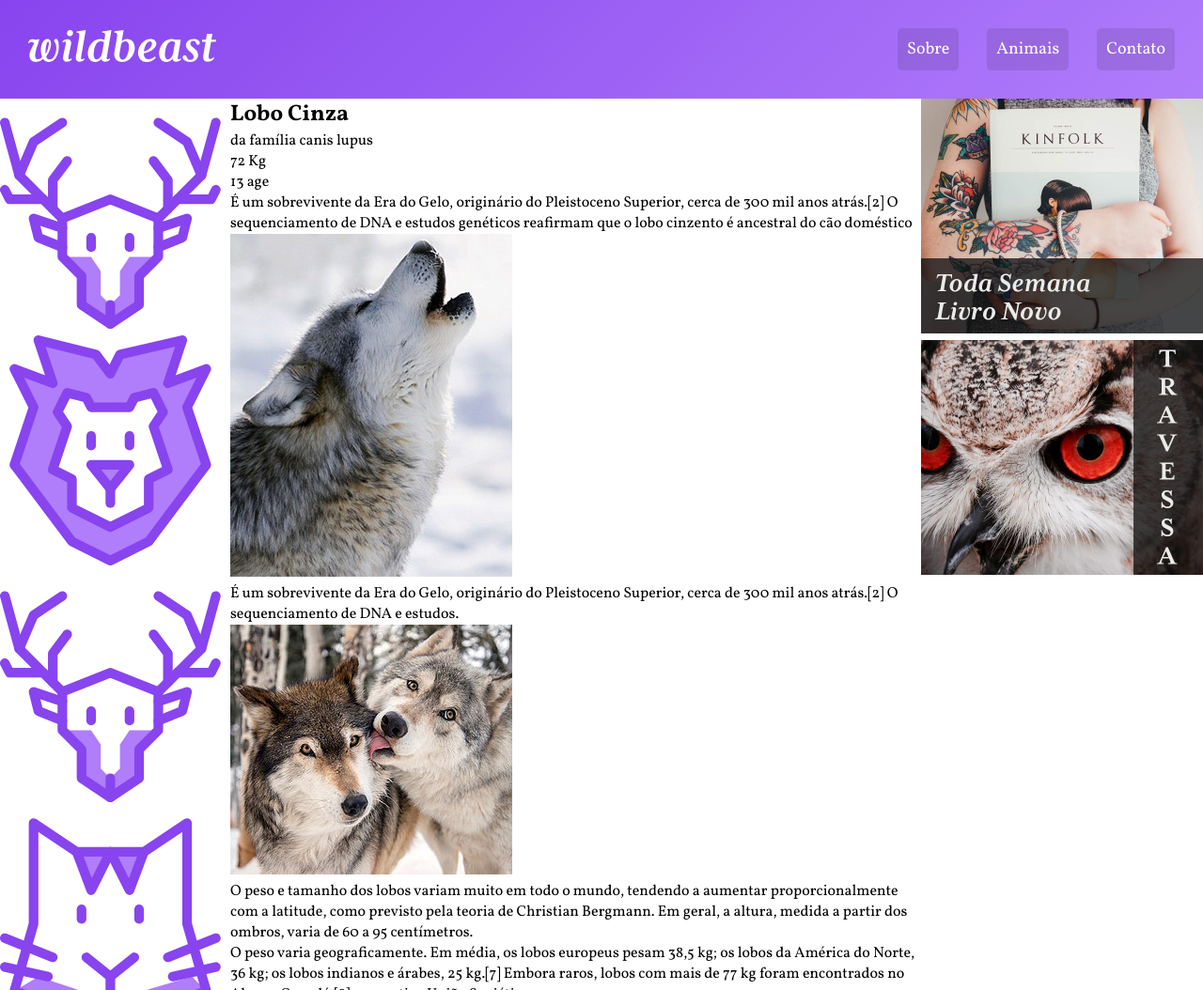
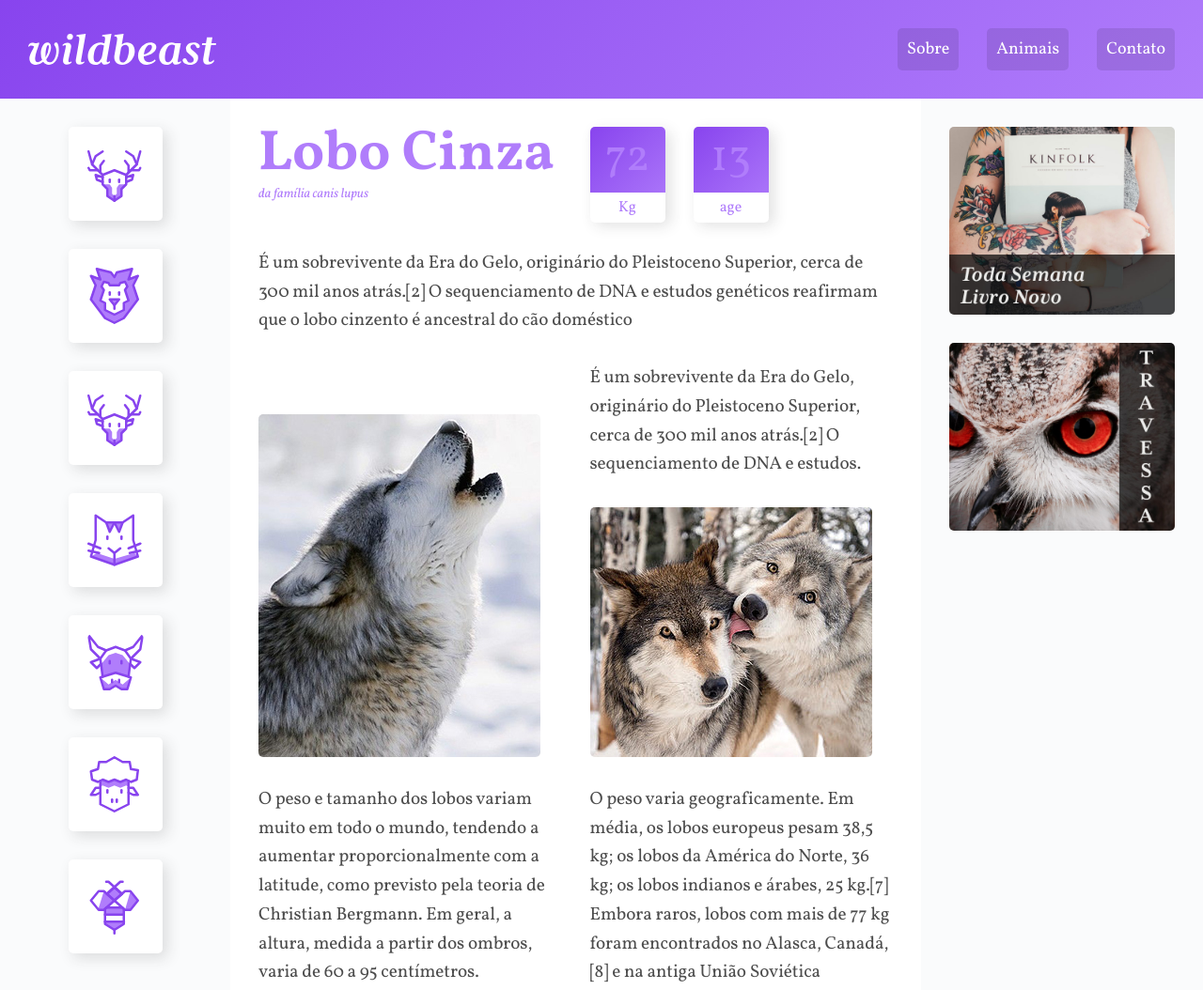
Before and after one commit to RafaelPatricio87/Wildbeast, a plain HTML site: page index.html in a window 1280 px wide. Shown: the top 1054 px of the page at 94% size. Drawn offline with Linux system fonts and the light colour scheme.

Commit message:
caracteristicas estilizadas

```diff
--- a/css/style.css
+++ b/css/style.css
@@ -6,7 +6,9 @@ body{
   font-family: 'Vollkorn', serif;
 }
 img{
+  display: block;
   max-width: 100%;
+  border-radius: 5px;
 }
 .estrutura{
   display: grid;
@@ -48,16 +50,112 @@ img{
   margin-left: 30px;
 }
 
-
 .sidenav {
   grid-area: sidenav;
+  background: #fafbfc;
+  padding: 30px;
 }
+.sidenav li a {
+  display: block;
+  min-width: 60px;
+  max-width: 100px;
+  margin: 0 auto 30px auto;
+  background: white;
+  padding: 20px;
+  border-radius: 5px;
+  box-shadow: 5px 5px 15px 0px rgba(44,44,44,0.15);
+  transition: .1s ease-in-out;
+}
+
+.sidenav li a:hover{
+  background: #b07dfb ;
+}
+
 .content {
   grid-area: content;
+  max-width: 900px;
+  margin: 0 auto;
+  padding: 30px;
+  display: grid;
+  grid-template-columns: 1fr 1fr;
+  gap: 30px;
+}
+.col-wide{
+  grid-column: 1 / -1;
+}
+.imagen-1{
+  grid-row: span 2;
+  align-self: flex-end;
+}
+.imagen-2{
+  align-self: flex-end;
+}
+p{
+  font-size: 1.2em;
+  line-height: 1.6;
+  letter-spacing: -0.005em;
+  color: rgb(0,0,0,.7);
+}
+.informacoes p + p {
+  margin-top: 30px;
+}
+.titulo {
+ color: #b07dfb;
+}
+.titulo h1 {
+  font-size: 3.75em;
+  line-height: 1;
+  font-weight: 700;
+}
+.titulo span {
+  font-size: 0.875em;
+  font-style: italic;
+}
+.caracteristicas{
+  display: flex;
+  align-items: flex-start;
+}
+.caracteristicas > div {
+  width: 80px;
+  text-align: center;
+  background: linear-gradient(135deg, #8844ee, #b07dfb );
+  border-radius: 5px;
+  box-shadow: 5px 5px 15px 0px rgba(44,44,44,0.15);
+  position: relative;
+}
+.caracteristicas > div:first-child {
+  margin-right: 30px;
+}
+.caracteristicas span {
+  display: block;
+  color: #b07dfb;
+}
+.numero {
+ font-size: 3em;
+ line-height: 1;
+ margin: 10px auto;
+}
+.rotulo {
+  background: white;
+  border-radius: 0 0 5px 5px;
+  padding: 5px 0;
+  position: relative;
+  top: 2px;
 }
 .anuncios {
   grid-area: anuncios;
+  background: #fafbfc;
+  display: grid;
+  align-content: start;
+  padding: 30px;
+  gap: 30px;
 }
 .footer{
   grid-area: footer;
+  background: linear-gradient(135deg, #8844ee, #b07dfb );
 }
+.footer p {
+  color: white;
+  text-align: center;
+  padding: 30px;
+}
--- a/index.html
+++ b/index.html
@@ -51,18 +51,18 @@
           <span class="rotulo">age</span>
         </div>
        </div>
-       <p>
+       <p class="col-wide">
         É um sobrevivente da Era do Gelo, originário do Pleistoceno Superior, cerca de 300 mil anos atrás.[2]
         O sequenciamento de DNA e estudos genéticos reafirmam que o lobo cinzento é ancestral do cão doméstico
        </p>
 
-       <img src="img/wolf1.jpg" alt="">
+       <img class="imagen-1" src="img/wolf1.jpg" alt="">
 
        <p>
         É um sobrevivente da Era do Gelo, originário do Pleistoceno Superior, cerca de 300 mil anos atrás.[2]
         O sequenciamento de DNA e estudos.
        </p>
-       <img src="img/wolf2.jpg" alt="">
+       <img class="imagen-2" src="img/wolf2.jpg" alt="">
 
        <p>
         O peso e tamanho dos lobos variam muito em todo o mundo, tendendo a aumentar proporcionalmente com a latitude, como previsto pela teoria de Christian Bergmann. Em geral, a altura,
@@ -74,7 +74,7 @@
         Canadá,[8] e na antiga União Soviética
        </p>
 
-       <blockquote class="citacao">
+       <blockquote class="citacao col-wide"">
         <p>
           “Há algo no uivar do lobo que tira um homem do aqui e agora e o transporta para uma floresta da mente.”
         </p>
@@ -98,7 +98,7 @@
         </p>
        </div>
 
-       <img src="img/wolf3.jpg" alt="">
+       <img  class="col-wide" src="img/wolf3.jpg" alt="">
     </main>
 
     <aside class="anuncios">
```
